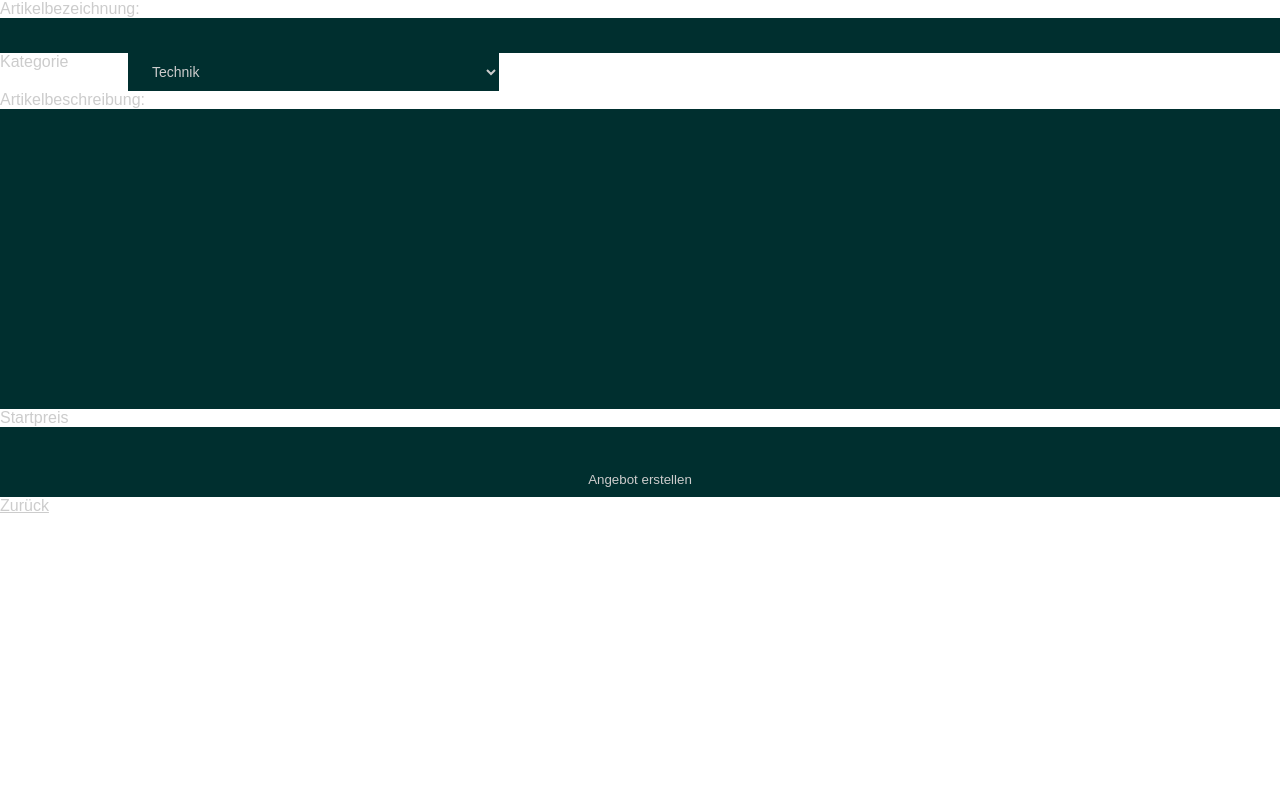
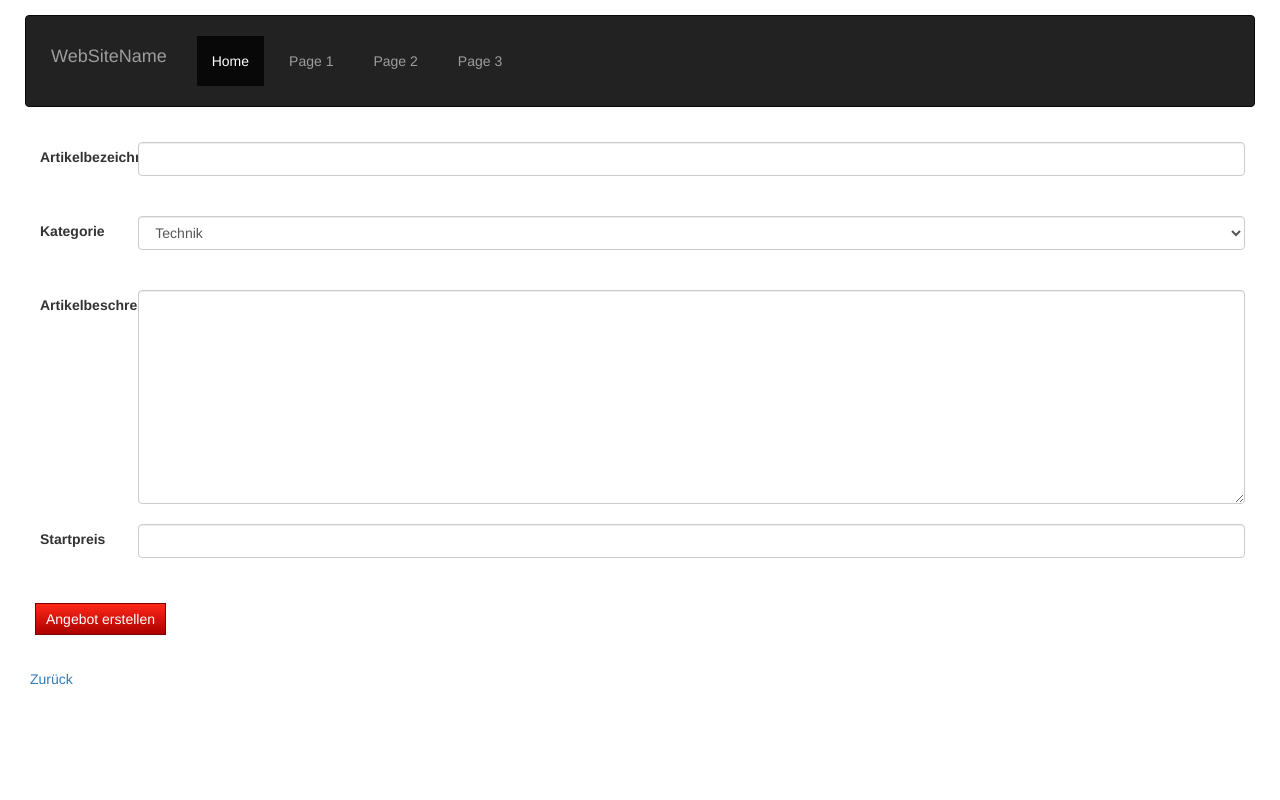
Before and after one commit to daddonma/EbayFuerArme, a PHP site: page /newProduct.php in a window 1280 px wide. Run offline with PHP 8.4, Linux system fonts and the light colour scheme; data comes from the database, SQL or seed files in the repository.

Commit message:
css update new Product

```diff
--- a/CSS/Style.css
+++ /dev/null
@@ -1,358 +0,0 @@
-* {
-    margin: 0;
-    padding: 0;
-    font-family: arial;
-    color:#ccc;
-}
-
-#header {
-    display: flex;
-    flex: 0 1 100%;
-    justify-content: start;
-    align-item: center;
-    align-content: center;
-    background: rgba(0, 47, 47, 1);
-    order: 1;
-    min-width: 100%;
-    margin-top: 0px;
-    height: 50px;
-}
-
-/*This Containter contains and organizes the fundamental structure of the webpage
-	contains: Header, Nav,Mainsection footer etc. */
-#flexContainer {
-    display: flex;
-    flex-flow: row wrap;
-    align-content: stretch;
-    align-item: stretch;
-    min-height: 100%;
-}
-
-body {
-    background: RGBA(255,255,255, 1.0);
-}
-
-/*Generic Element Design  */
-h1 {
-    flex: 0 1 100%;
-    min-height: 100%;
-}
-
-input {
-    /* FlexBox Properties  */
-    flex: 0 1 100%;
-    /* Design Properties  */
-    min-width: 100%;
-    padding: 10px 20px;
-    background: rgba(0, 47, 47, 1);
-    border-radius: 0px;
-    border: 0px solid #c7c7c7;
-    box-shadow: 0px 0px 3px rgba(000, 000, 000, 0), inset 0px 2px 10px
-    rgba(000, 000, 000, 0);
-}
-
-input:hover {
-    background: rgba(255, 157, 76, 1);
-    transition: background 600ms ease-out;
-}
-
-input:focus {
-    background: rgba(255, 157, 76, 0.8);
-}
-
-input:active {
-    background: rgba(255, 157, 76, 0.8);
-}
-
-button {
-    /* FlexBox Properties  */
-    flex: 0 1 100%;
-    /* Design Properties  */
-    min-width: 100%;
-    padding: 10px 20px;
-    background: rgba(0, 47, 47, 1);
-    border-radius: 0px;
-    border: 0px solid #c7c7c7;
-    box-shadow: 0px 0px 3px rgba(000, 000, 000, 0), inset 0px 2px 10px
-    rgba(000, 000, 000, 0);
-}
-
-button:hover {
-    background: rgba(255, 157, 76, 1);
-    transition: background 600ms ease-out;
-}
-
-body>div>div {
-    margin-top: 0px;
-    margin-bottom: 5px;
-    margin-right: 5px;
-}
-
-#navigationList {
-    flex: 1;
-    order: 2;
-    background: rgba(0, 47, 47, 1);
-    min-width: 100%;
-    display: flex;
-}
-
-#navigationList>select:hover {
-    background: rgba(255, 157, 76, 1);
-    transition: background 600ms ease-out;
-}
-
-select:hover {
-    background: rgba(255, 157, 76, 1);
-    transition: background 600ms ease-out;
-}
-
-select:focus {
-    background: rgba(255, 157, 76, 0.8);
-}
-
-select:active {
-    background: rgba(255, 157, 76, 0.8);
-}
-
-select {
-    margin: 0px;
-    min-width: 29%;
-    max-width: 29%;
-    font-family: Arial, Helvetica, sans-serif;
-    font-size: 14px;
-    padding: 10px 20px;
-    background: rgba(0, 47, 47, 1);
-    -moz-border-radius: 0px;
-    -webkit-border-radius: 0px;
-    border-radius: 0px;
-    border: 0px solid #6d8000;
-    -moz-box-shadow: 0px 1px 3px rgba(000, 000, 000, 0), inset 0px 0px 2px
-    rgba(255, 255, 255, 0);
-    -webkit-box-shadow: 0px 1px 3px rgba(000, 000, 000, 0), inset 0px 0px
-    2px rgba(255, 255, 255, 0);
-    box-shadow: 0px 1px 3px rgba(000, 000, 000, 0), inset 0px 0px 2px
-    rgba(255, 255, 255, 0);
-}
-
-#navigationList>nav {
-    min-width: 70%;
-}
-
-#navigationList>nav>ul {
-    display: flex;
-}
-
-#navigationList>nav>ul>li>button:hover {
-    background: rgba(255, 157, 76, 1);
-    transition: background 600ms ease-out;
-}
-
-option:hover {
-    background: rgba(255, 157, 76, 1);
-    transition: background 600ms ease-out;
-}
-
-option {
-    background: rgba(0, 47, 47, 0.5);
-    border-top: 1px solid #444;
-    padding: .3em 1em .3em 1em;
-}
-
-#main {
-    display: flex;
-    flex-flow: row wrap;
-    order: 3;
-    min-height: 400px;
-    flex: 1;
-}
-
-#screenBackground {
-    background: rgba(0, 47, 47, 1);
-    min-width: 50%;
-}
-
-#layoutCaption {
-    padding: 2px;
-    background: rgba(0, 47, 47, 1);
-    border: 0px solid #000000;
-}
-
-#layouts {
-    list-style-type: none;
-    margin-right: 5px;
-    display: flex;
-    flex-direction: column;
-    flex-wrap: wrap;
-    justify-content: flex-start;
-    align-content: stretch;
-    align-items: stretch;
-    background: rgba(0, 47, 47, 1);
-    flex: 0 1 10%;
-    max-width: 10%;
-    display: flex;
-}
-
-#playlists {
-    min-width: 30%;
-}
-
-#playlists>ul {
-    flex: 0 1 30%;
-    min-width: 30%;
-    list-style-type: none;
-    display: flex;
-    flex-direction: row;
-    flex-wrap: wrap;
-    justify-content: flex-start;
-    align-content: flex-start;
-    align-items: flex-start;
-}
-
-#playlists>ul>li>button:active {
-    background: -moz-linear-gradient(top, #ffffff 0%, #cf3477 50%, #ffffff);
-    background: -webkit-gradient(linear, left top, left bottom, from(#ffffff),
-    color-stop(0.50, #cf3477), to(#ffffff));
-}
-
-#screenHeader {
-    flex: 1;
-    min-width: 100%;
-    display: flex;
-    justify-content: center;
-}
-
-#screenList {
-    flex: 1 1 Auto;
-    min-height: 200px;
-    margin: 5px;
-    margin-bottom: 50px;
-    padding: 20px;
-    list-style-type: none;
-    display: flex;
-    flex-direction: row;
-    flex-wrap: no-wrap;
-    justify-content: space-around;
-    align-content: center;
-    align-items: center;
-    background-image: url("panorama-frankfurt.png");
-    background-size: 100%;
-    background-repeat: no-repeat;
-    background-position: center;
-    padding: 20px;
-}
-/*screenList sollte nicht die u sein
-	*/
-#screenList>select:hover {
-    background: rgba(255, 157, 76, 1);
-    transition: background 1000ms ease-out;
-}
-
-screenList>li:active {
-    background: rgba(207, 52, 118, 0.6);
-}
-
-#screenList>select {
-    max-height: 60px;
-    max-width: 120px;
-    min-height: 60px;
-    min-width: 120px;
-    margin: 5px;
-    background: fff;
-    border: solid 3px #fff;
-    text-align: center;
-    vertical-align: middle;
-    font-size: auto;
-}
-
-#layouts>ul {
-    list-style-type: none;
-    background: #FFF;
-    list-style-type: none;
-    display: flex;
-    flex-direction: column;
-    flex-wrap: nowrap;
-    justify-content: stretch;
-    align-content: stretch;
-    align-items: stretch;
-}
-
-#main>div {
-    margin: 5px;
-    flex: 1;
-    display: flex;
-    flex-direction: row;
-    flex-wrap: wrap;
-    justify-content: space-around;
-    align-content: flex-start;
-    align-items: flex-start;
-}
-
-#backgroundCaption {
-    margin-top: 25px;
-    min-width: 25%;
-    margin-top: 25px;
-}
-
-#sourceCaption {
-    margin-top: 25px;
-    min-width: 30%;
-}
-
-#singleBackgroundCaption {
-    margin-top: 25px;
-    min-width: 30%;
-}
-
-#singleBackground {
-    flex: 0 1 10%;
-}
-
-#sources {
-    margin: 5px;
-    flex: 0 1 30%;
-}
-
-#sources>ul {
-    flex: 0 1 10%;
-    list-style-type: none;
-    display: flex;
-    flex-direction: row;
-    flex-wrap: wrap;
-    justify-content: stretch;
-    align-content: flex-start;
-    align-items: flex-start;
-}
-
-#footer {
-    background: #fff;
-    min-height: 100px;
-    flex: 0 1 100%;
-    order: 4;
-}
-
-table {
-   border: 1px solid gray;
-}
-th, td {
-   border: 1px solid gray;
-   padding: 3px;
-   font-family: 'Liberation Sans', Arial, Helvetica, sans-serif;
-   font-size: 90%;
-   text-align: center;
-   vertical-align: top;
-}
-th {
-   font-weight: bold;
-}
-td.sum {
-   width: 5em;
-   text-align: right;
-}
-
-label{
-  width: 8em;
-    display: block;
-    float: left;
-
-
-}
--- a/CSS/customCSS.css
+++ b/CSS/customCSS.css
@@ -1,3 +1,7 @@
+
+*{
+    padding:5px;
+}
 
 .jumbotron{
     padding:0;
@@ -10,6 +14,8 @@
            background-repeat: no-repeat;
            background-size:cover;
 }
+
+
 
 .nav{
 color:white;
--- a/newProduct.php
+++ b/newProduct.php
@@ -1,36 +1,96 @@
+<html>
+    <head>
+        <link rel="stylesheet" href="http://maxcdn.bootstrapcdn.com/bootstrap/3.3.6/css/bootstrap.min.css">
+        <script src="http://maxcdn.bootstrapcdn.com/bootstrap/3.3.6/js/bootstrap.min.js"></script>
+        <meta name="viewport" content="width=device-width, initial-scale=1">
+        <link rel="stylesheet" type="text/css" href="CSS/customCSS.css" />
+    </head>
+    <body>
+        <div class="container-fluid">
+
+            <nav class="navbar navbar-inverse">
+                <div class="container-fluid">
+                    <div class="navbar-header">
+                        <a class="navbar-brand" href="#">WebSiteName</a>
+                    </div>
+                    <ul class="nav navbar-nav">
+                        <li class="active"><a href="#">Home</a></li>
+                        <li><a href="#">Page 1</a></li>
+                        <li><a href="#">Page 2</a></li>
+                        <li><a href="#">Page 3</a></li>
+                    </ul>
+                </div>
+
+            </nav>
+
+
             <?php
             session_start();
- $dbConnect = mysqli_connect("localhost", "root", "", "ebayfuerarme") or die (mysqli_error());
+            $dbConnect = mysqli_connect("localhost", "root", "", "ebayfuerarme") or die(mysqli_error());
             $kategorien = "SELECT KID, Bezeichnung FROM kategorie";
             $result = mysqli_query($dbConnect, $kategorien);
-
             ?>
             <link rel="stylesheet" type="text/css" href="Style.css" />
 
+            <form action ="newProduct.php" method="POST">
+                <div class="row">
+                    <div class="col-sm-1">
+                        <label for="bezeichnung">Artikelbezeichnung: </label> </div>
+                    <div class="col-sm-11">   <input type="text" name="bezeichnung" value="" class="form-control"><br></div>
+                </div>
+                <div class="row">
+                    <div class="col-sm-1">
+                        <label for="kategorie">
+                            Kategorie
+                        </label></div>
+                    <div class="col-sm-11">
+                        <select name="kategorie" class="form-control">
 
-<form action ="newProduct.php" method="POST">
-    <label for="bezeichnung">Artikelbezeichnung: </label> <input type="text" name="bezeichnung" value=""><br>
-    <label for="kategorie">Kategorie</label><select name="kategorie">
+
                             <?php
-   while ( $row=mysqli_fetch_assoc($result)) {
-                      echo '<option value="'.$row['KID'].'">'.$row['Bezeichnung'].'</option>';
+                            while ($row = mysqli_fetch_assoc($result)) {
+                                echo '<option value="' . $row['KID'] . '">' . $row['Bezeichnung'] . '</option>';
                             }
                             ?>
+
                         </select><br>
-    <label for="beschreibung">Artikelbeschreibung: </label> <input style="height:300px" type="textarea" name="beschreibung" value="">
-    <label for="startpreis">Startpreis</label> <input type="text" name="startpreis" value=""><br>
-    <input type="submit" value="Angebot erstellen">
+                    </div>
+                </div>
+
+                <div class="row">
+                    <div class="col-sm-1">
+                        <label for="beschreibung">Artikelbeschreibung:</label>
+                    </div>
+                    <div class="col-sm-11">
+                        <textarea rows="10"  class="form-control" name="beschreibung">
+                        </textarea>
+                    </div>
+                </div>
+
+                <div class="row">
+                    <div class="col-sm-1">
+                        <label for="startpreis">Startpreis</label>
+                    </div>
+                    <div class="col-sm-11">
+                        <input type="text" name="startpreis" value="" class="form-control"><br>
+                    </div>
+                </div>
+                <div class="row">
+                    <div class="col-sm-12">
+                        <input type="submit" value="Angebot erstellen" class="btn btn-primary">
+                    </div>
+                </div>
             </form>
             <a href="Home.php">Zurück</a>
             <?php
-if(isset($_POST['kategorie'])) {
+            if (isset($_POST['kategorie'])) {
                 $bezeichnung = $_POST['bezeichnung'];
                 $kategorie = $_POST['kategorie'];
                 $beschreibung = $_POST['beschreibung'];
                 $starpreis = $_POST['startpreis'];
 
                 $insert = "INSERT INTO produkte(Bezeichnung, KategorieID, Anbieter, Text, Startpreis) VALUES"
-            ."('".$bezeichnung."', ".$kategorie.", ".$_SESSION['uid'].", '".$beschreibung."', ".$starpreis.");";
+                        . "('" . $bezeichnung . "', " . $kategorie . ", " . $_SESSION['uid'] . ", '" . $beschreibung . "', " . $starpreis . ");";
 
 
                 //echo $insert;
@@ -39,13 +99,8 @@ if(isset($_POST['kategorie'])) {
                 } else {
                     echo "Error";
                 }
-
-
-
-
             }
-/*
- * To change this license header, choose License Headers in Project Properties.
- * To change this template file, choose Tools | Templates
- * and open the template in the editor.
- */
+            ?>
+        </div>
+    </body>
+</html>
```
Also changed, not shown: showProduct.php (+11 -2 lines), platzhalter.svg (added). Lines whose indentation alone changed are shown as unchanged.
